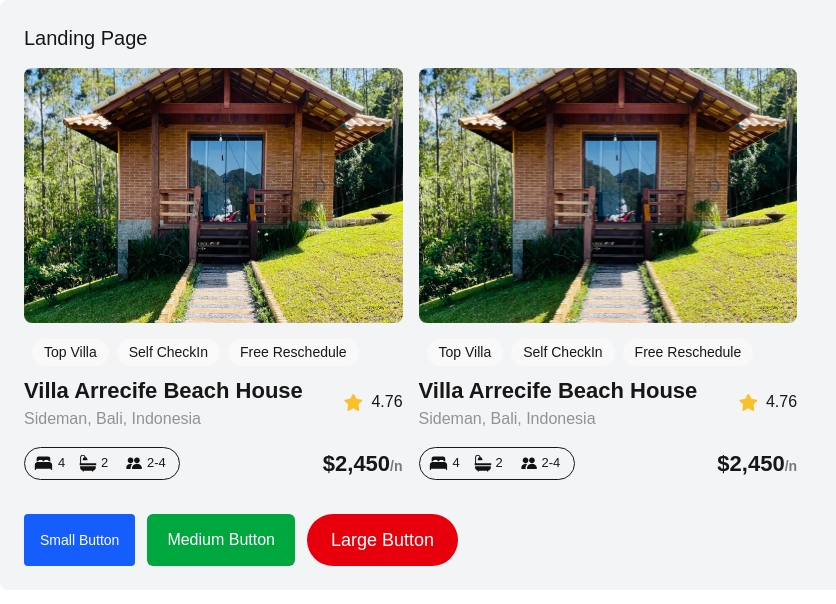
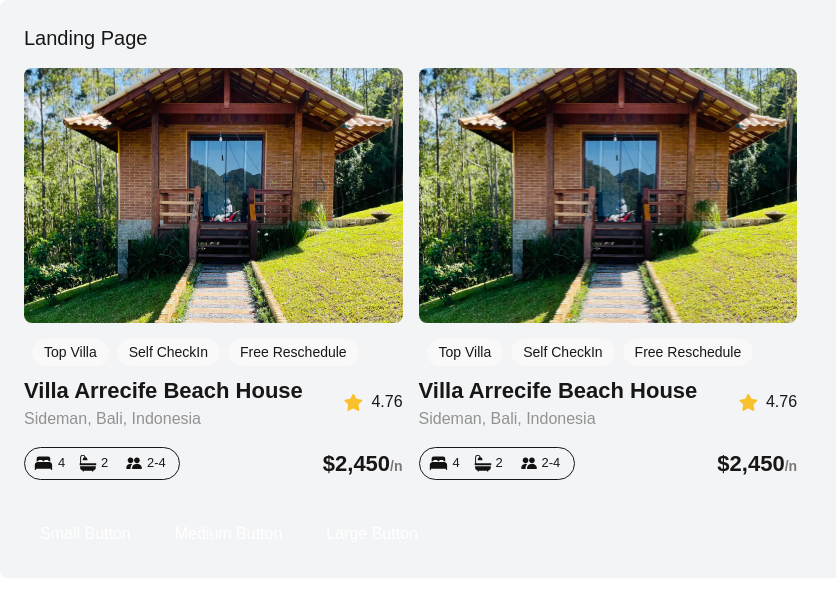
Before and after one commit to Alle4n/alx-project-0x00-setup, a Next.js app in the folder alx-project-0x00/: page /landing in a window 1280 px wide. Shown: the top 604 px of the page, without its empty margins (0-836 px from the left). Built offline with nearby package versions, Linux system fonts and the light colour scheme.

Commit message:
Advanced Task

```diff
--- a/alx-project-0x00/components/Button.tsx
+++ b/alx-project-0x00/components/Button.tsx
@@ -1,8 +1,8 @@
 import { ButtonProps } from "@/interfaces";
 
-const Button: React.FC<ButtonProps> = ({ title, className, styles }) => {
+const Button: React.FC<ButtonProps> = ({ title, styles }) => {
   return (
-    <button className={`text-white px-4 py-2 ${className} ${styles}`}>
+    <button className={`text-white px-4 py-2 ${styles}`}>
       {title}
     </button>
   );
--- a/alx-project-0x00/interfaces/index.ts
+++ b/alx-project-0x00/interfaces/index.ts
@@ -4,6 +4,5 @@
 
 export interface ButtonProps {
   title: string;
-  className?: string;
   styles?: string;
 }
```
